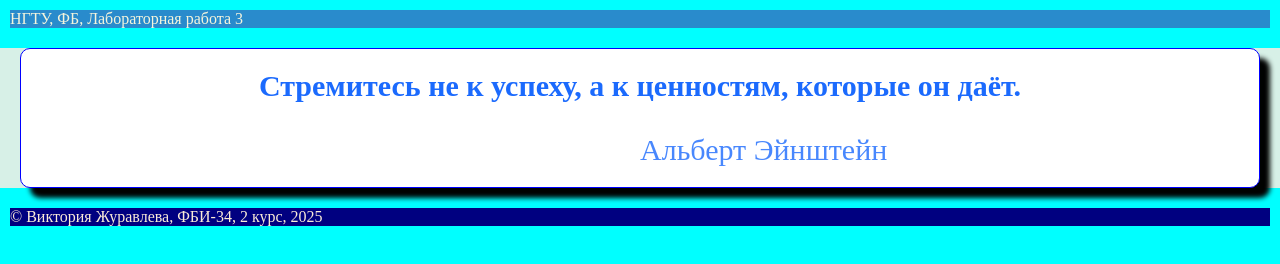
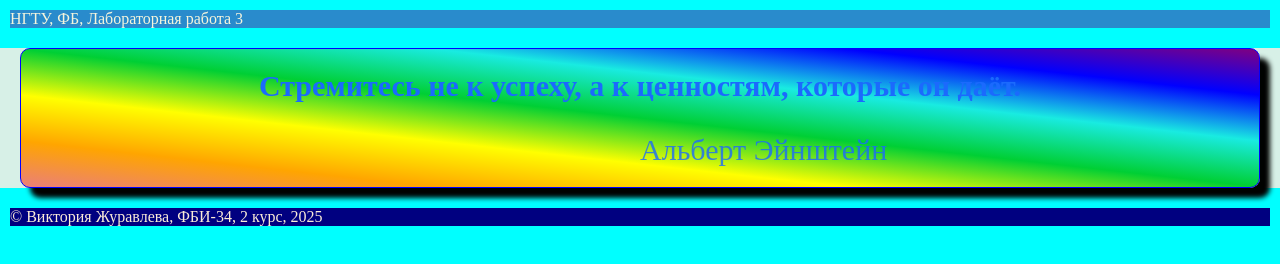
Before and after one commit to viktoria-zhur/web-front-labs, a plain HTML site: page lab3/citations.html in a window 1280 px wide. Drawn offline with Linux system fonts and the light colour scheme.

Commit message:
Цитата Эйнштейна

```diff
--- a/lab3/citations.html
+++ b/lab3/citations.html
@@ -1,12 +1,14 @@
 <!DOCTYPE html>
 <title>Журавлева Виктория Александровна "Оформление текста" </title>
+<link rel="stylesheet" href="../=main.css">
+<link rel="shortcut icon" href="favicon.ico" type="image/x-icon">
+<link rel="icon" href="c:\Users\student\AppData\Local\Temp\Rar$DRa11840.32143\favicon-32x32.png">
+<link rel="icon" href="c:\Users\student\AppData\Local\Temp\Rar$DRa11840.36539\favicon-16x16.png">
 <html lang="ru">
     <body>
         <header>
             НГТУ, ФБ, Лабораторная работа 3
-            <link rel="stylesheet" href="../=main.css">
-            <link rel="icon" href="c:\Users\student\AppData\Local\Temp\Rar$DRa11840.32143\favicon-32x32.png">
-            <link rel="icon" href="c:\Users\student\AppData\Local\Temp\Rar$DRa11840.36539\favicon-16x16.png">
+
             <style>
                 p {
                     text-align: justify;
@@ -24,7 +26,7 @@
                     border-radius: 10px;
                     margin: 20px;
                     box-shadow: 10px 10px 5px #000200;
-                    background: white;
+                    background: linear-gradient(to right top,   rgba(255, 3, 3, 0.479), orange, yellow,rgb(0, 207, 52), rgb(25, 235, 225),blue, purple );
                 }
                 .text {
                     font-size: 30px;
```
